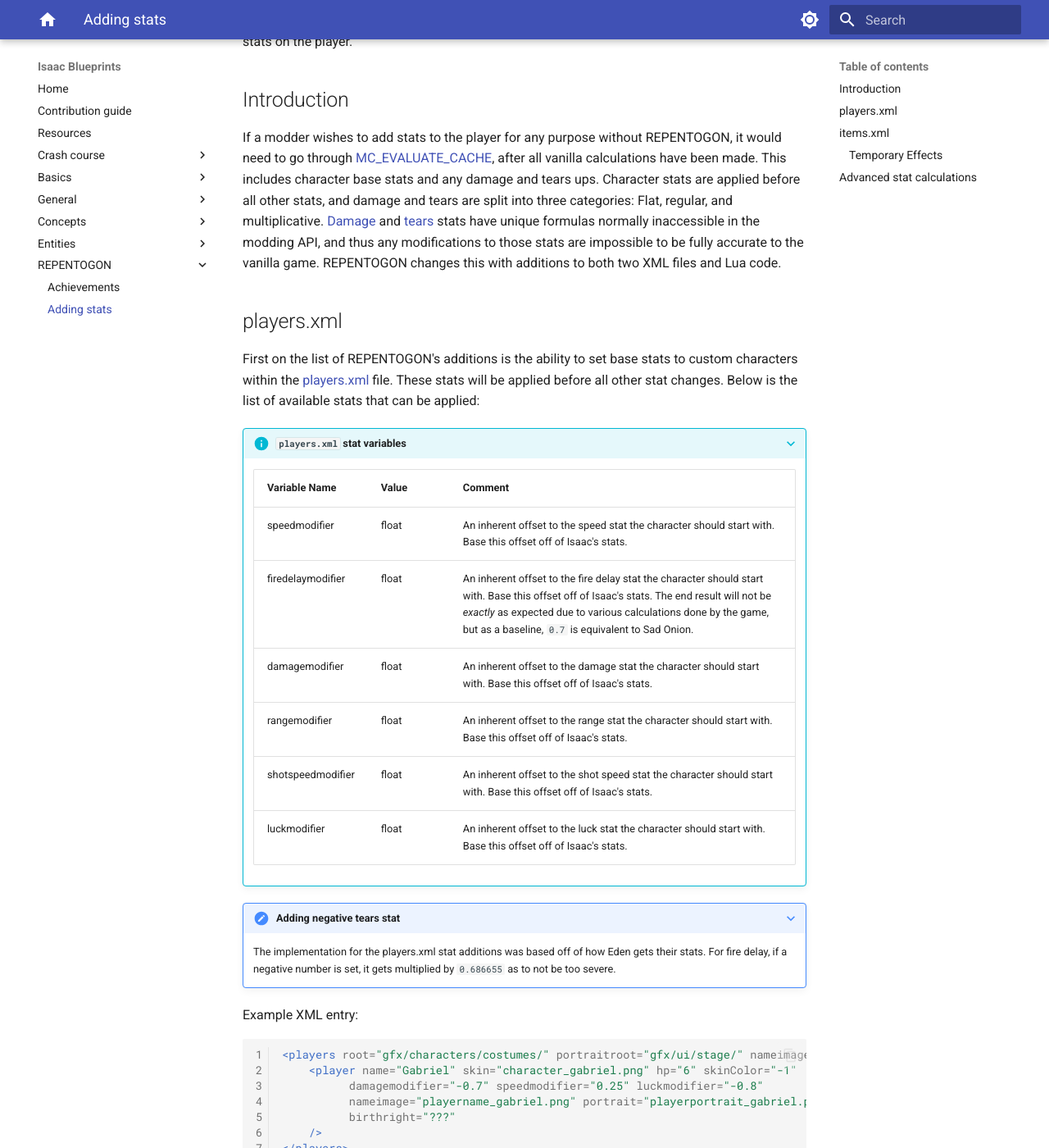
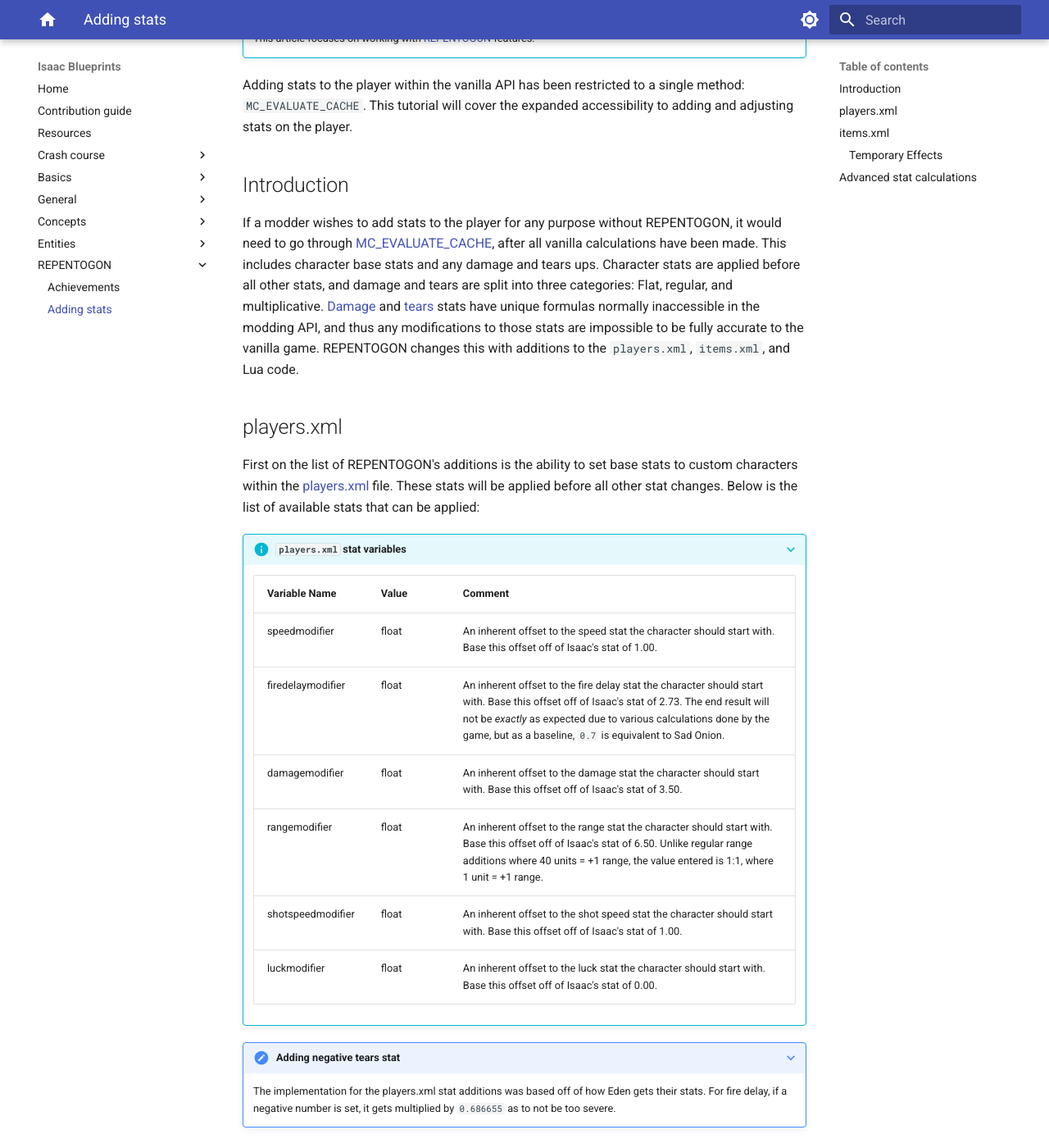
Before and after one commit to catinsurance/IsaacBlueprints, an MkDocs documentation site: the page built from docs/tutorials/repentogon/adding_stats.md, in a window 1280 px wide and 1400 px high, scrolled down 340 px. Shown: the whole window at 82% size. Built offline with MkDocs 1.6.1 and Material for MkDocs 9.7.7, drawn with Linux system fonts in a browser that asks for light colours; comment, search, counter and statistics services are not loaded; some of the changed text lies outside the part shown.

Commit message:
Adding stats revisions

```diff
--- a/docs/tutorials/repentogon/adding_stats.md
+++ b/docs/tutorials/repentogon/adding_stats.md
@@ -12,13 +12,14 @@
     - REPENTOGON
 ---
 
+{% include-markdown "hidden/unfinished_notice.md" start="<!-- start -->" end="<!-- end -->" %}
 {% include-markdown "hidden/repentogon_notice.md" start="<!-- start -->" end="<!-- end -->" %}
 
 Adding stats to the player within the vanilla API has been restricted to a single method: `MC_EVALUATE_CACHE`. This tutorial will cover the expanded accessibility to adding and adjusting stats on the player.
 
 ## Introduction
 
-If a modder wishes to add stats to the player for any purpose without REPENTOGON, it would need to go through [MC_EVALUATE_CACHE](https://wofsauge.github.io/IsaacDocs/rep/enums/ModCallbacks.html#mc_evaluate_cache), after all vanilla calculations have been made. This includes character base stats and any damage and tears ups. Character stats are applied before all other stats, and damage and tears are split into three categories: Flat, regular, and multiplicative. [Damage](https://bindingofisaacrebirth.wiki.gg/wiki/Damage#Effective_Damage) and [tears](https://bindingofisaacrebirth.wiki.gg/wiki/Tears#Fire_Rate_Calculation) stats have unique formulas normally inaccessible in the modding API, and thus any modifications to those stats are impossible to be fully accurate to the vanilla game. REPENTOGON changes this with additions to both two XML files and Lua code.
+If a modder wishes to add stats to the player for any purpose without REPENTOGON, it would need to go through [MC_EVALUATE_CACHE](https://wofsauge.github.io/IsaacDocs/rep/enums/ModCallbacks.html#mc_evaluate_cache), after all vanilla calculations have been made. This includes character base stats and any damage and tears ups. Character stats are applied before all other stats, and damage and tears are split into three categories: Flat, regular, and multiplicative. [Damage](https://bindingofisaacrebirth.wiki.gg/wiki/Damage#Effective_Damage) and [tears](https://bindingofisaacrebirth.wiki.gg/wiki/Tears#Fire_Rate_Calculation) stats have unique formulas normally inaccessible in the modding API, and thus any modifications to those stats are impossible to be fully accurate to the vanilla game. REPENTOGON changes this with additions to the `players.xml`, `items.xml`, and Lua code.
 
 ## players.xml
 
@@ -27,12 +28,12 @@
 ???+ info "`players.xml` stat variables"
 	| Variable Name | Value | Comment |
 	|:--|:--|:--|
-	|speedmodifier|float|An inherent offset to the speed stat the character should start with. Base this offset off of Isaac's stats.|
-	|firedelaymodifier|float|An inherent offset to the fire delay stat the character should start with. Base this offset off of Isaac's stats. The end result will not be *exactly* as expected due to various calculations done by the game, but as a baseline, `0.7` is equivalent to Sad Onion.|
-	|damagemodifier|float|An inherent offset to the damage stat the character should start with. Base this offset off of Isaac's stats.|
-	|rangemodifier|float|An inherent offset to the range stat the character should start with. Base this offset off of Isaac's stats.|
-	|shotspeedmodifier|float|An inherent offset to the shot speed stat the character should start with. Base this offset off of Isaac's stats.|
-	|luckmodifier|float|An inherent offset to the luck stat the character should start with. Base this offset off of Isaac's stats.|
+	|speedmodifier|float|An inherent offset to the speed stat the character should start with. Base this offset off of Isaac's stat of 1.00.|
+	|firedelaymodifier|float|An inherent offset to the fire delay stat the character should start with. Base this offset off of Isaac's stat of 2.73. The end result will not be *exactly* as expected due to various calculations done by the game, but as a baseline, `0.7` is equivalent to Sad Onion.|
+	|damagemodifier|float|An inherent offset to the damage stat the character should start with. Base this offset off of Isaac's stat of 3.50.|
+	|rangemodifier|float|An inherent offset to the range stat the character should start with. Base this offset off of Isaac's stat of 6.50. Unlike regular range additions where 40 units = +1 range, the value entered is 1:1, where 1 unit = +1 range.|
+	|shotspeedmodifier|float|An inherent offset to the shot speed stat the character should start with. Base this offset off of Isaac's stat of 1.00.|
+	|luckmodifier|float|An inherent offset to the luck stat the character should start with. Base this offset off of Isaac's stat of 0.00.|
 
 ???+ note "Adding negative tears stat"
 	The implementation for the players.xml stat additions was based off of how Eden gets their stats. For fire delay, if a negative number is set, it gets multiplied by `0.686655` as to not be too severe.
```
Also changed, not shown: other parts of docs/tutorials/repentogon/adding_stats.md (+2 -2 lines).
